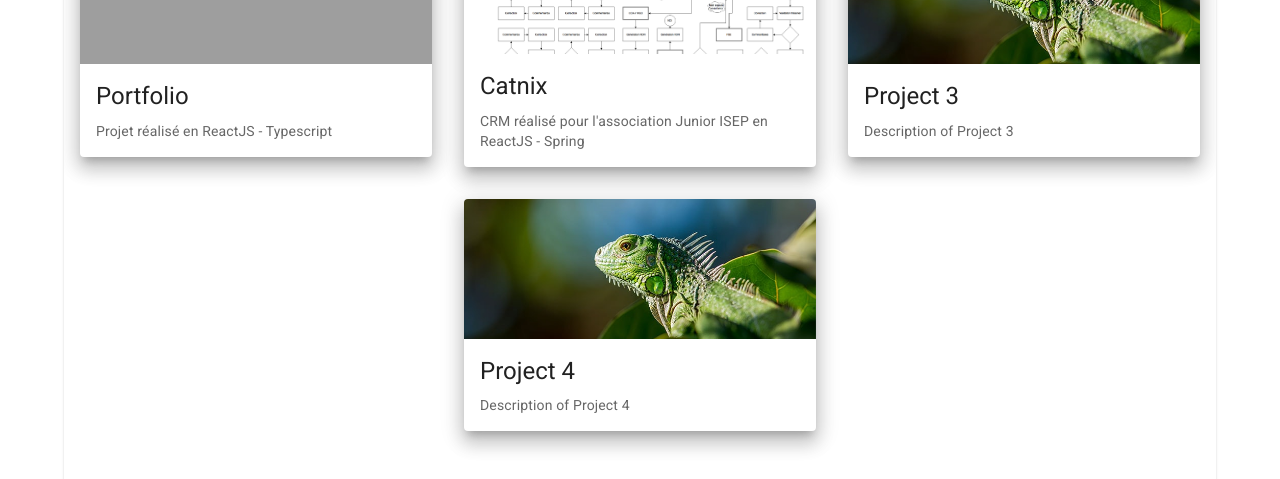
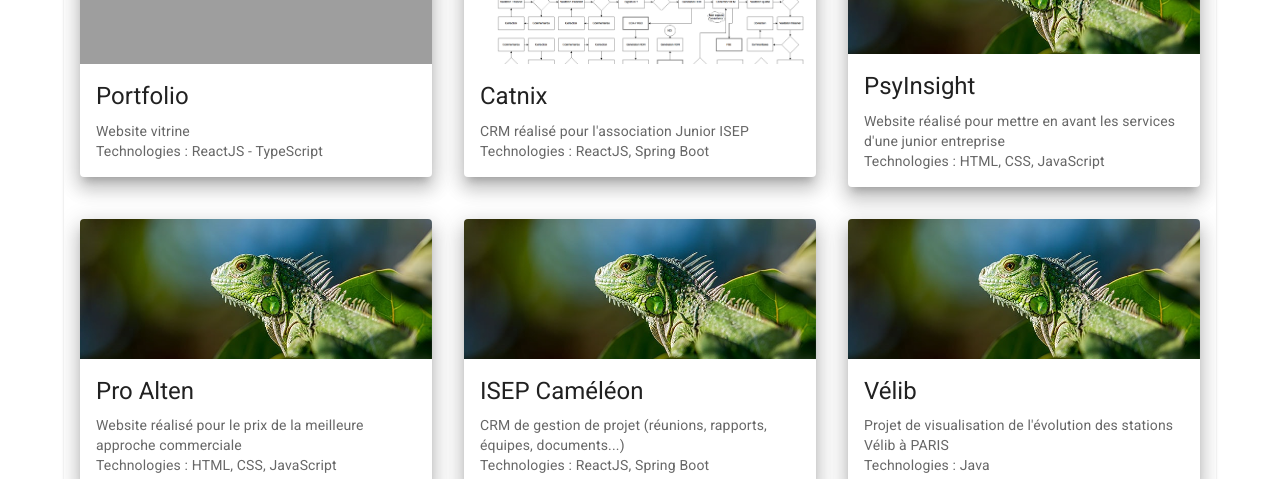
Before and after one commit to VictorGeorgesEly/portfolio, a React (Vite) app: page /portfolio in a window 1280 px wide. Shown: the part 321-800 px from the top of the page. Built offline with nearby package versions, Linux system fonts and the light colour scheme; grey boxes are pictures that could not be loaded.

Commit message:
Fix lag when open a dialog

```diff
--- a/src/components/DialogBox.tsx
+++ b/src/components/DialogBox.tsx
@@ -9,6 +9,7 @@ import {
   Divider,
   Link,
   Slide,
+  Typography,
 } from "@mui/material";
 import { TransitionProps } from "@mui/material/transitions";
 import React from "react";
@@ -18,6 +19,7 @@ interface DialogBoxProps {
     id: number;
     name: string;
     description: string;
+    technologies: string[];
     url: string;
     photo: string;
   };
@@ -62,13 +64,16 @@ export default function DialogBox({
         >
           <img
             src={project.photo}
-            alt="Project"
+            alt={`${project.name} image`}
             style={{ width: "100%", height: "auto" }}
           />
         </Box>
-        <DialogContentText id="alert-dialog-slide-description">
+        <DialogContentText id="alert-dialog-slide-description" sx={{ mt: 2 }}>
           {project.description}
         </DialogContentText>
+        <Typography variant="body2" color="text.secondary">
+          Technologies : {project.technologies.join(", ")}
+        </Typography>
         <Divider sx={{ mb: 2, mt: 2 }} />
         <Link
           href={project.url}
--- a/src/pages/Portfolio.tsx
+++ b/src/pages/Portfolio.tsx
@@ -19,6 +19,7 @@ interface ProjectData {
   id: number;
   name: string;
   description: string;
+  technologies: string[];
   url: string;
   photo: string;
 }
@@ -27,49 +28,94 @@ const projects: ProjectData[] = [
   {
     id: 1,
     name: "Portfolio",
-    description: "Projet réalisé en ReactJS - Typescript",
+    description: "Website vitrine",
+    technologies: ["ReactJS - TypeScript"],
     url: "https://github.com/VictorGeorgesEly/portfolio",
     photo: PortfolioImg,
   },
   {
     id: 2,
     name: "Catnix",
-    description:
-      "CRM réalisé pour l'association Junior ISEP en ReactJS - Spring",
+    description: "CRM réalisé pour l'association Junior ISEP",
+    technologies: ["ReactJS", "Spring Boot"],
     url: "",
     photo: CatnixImg,
   },
   {
     id: 3,
-    name: "Project 3",
-    description: "Description of Project 3",
-    url: "https://github.com",
+    name: "PsyInsight",
+    description:
+      "Website réalisé pour mettre en avant les services d'une junior entreprise",
+    technologies: ["HTML", "CSS", "JavaScript"],
+    url: "https://github.com/VictorGeorgesEly/psyinsight",
     photo: Reptile,
   },
   {
     id: 4,
-    name: "Project 4",
-    description: "Description of Project 4",
-    url: "https://github.com",
+    name: "Pro Alten",
+    description:
+      "Website réalisé pour le prix de la meilleure approche commerciale",
+    technologies: ["HTML", "CSS", "JavaScript"],
+    url: "https://github.com/VictorGeorgesEly/pro_alten",
+    photo: Reptile,
+  },
+  {
+    id: 5,
+    name: "ISEP Caméléon",
+    description:
+      "CRM de gestion de projet (réunions, rapports, équipes, documents...)",
+    technologies: ["ReactJS", "Spring Boot"],
+    url: "https://github.com/VictorGeorgesEly/isep-cameleon",
+    photo: Reptile,
+  },
+  {
+    id: 6,
+    name: "Vélib",
+    description:
+      "Projet de visualisation de l'évolution des stations Vélib à PARIS",
+    technologies: ["Java"],
+    url: "https://github.com/VictorGeorgesEly/theisepsvelibproject",
+    photo: Reptile,
+  },
+  {
+    id: 7,
+    name: "Encryption - decryption",
+    description: "Logiciel de cryptage et de décryptage (x509 - PKCS12)",
+    technologies: ["Java"],
+    url: "https://github.com/VictorGeorgesEly/Encrypt-Decrypt",
+    photo: Reptile,
+  },
+  {
+    id: 8,
+    name: "Setup MacBook",
+    description: "Système de configuration rapide pour un nouveau mac",
+    technologies: ["Ansible"],
+    url: "https://github.com/VictorGeorgesEly/mac-conf",
+    photo: Reptile,
+  },
+  {
+    id: 9,
+    name: "Covid Doctolib",
+    description:
+      "Script permettant de détecter une place de libre pour l'injection d'un vaccin du covid 19",
+    technologies: ["Bash"],
+    url: "https://github.com/VictorGeorgesEly/covid-doctolib",
     photo: Reptile,
   },
   // Add more projects here as needed
 ];
 
 export default function Portfolio(): JSX.Element {
-  const [open, setOpen] = React.useState(false);
   const [selectedProject, setSelectedProject] =
     React.useState<ProjectData | null>(null);
 
-  const handleClickOpen = (project: ProjectData) => {
+  const handleDialogOpen = (project: ProjectData) => {
     setSelectedProject(project);
-    setOpen(true);
   };
 
-  const handleClose = () => {
-    setOpen(false);
+  const handleDialogClose = () => {
+    setSelectedProject(null);
   };
-
   return (
     <Wrapper title="Portfolio">
       <Grid
@@ -91,12 +137,12 @@ export default function Portfolio(): JSX.Element {
               }}
               elevation={12}
             >
-              <CardActionArea onClick={() => handleClickOpen(project)}>
+              <CardActionArea onClick={() => handleDialogOpen(project)}>
                 <CardMedia
                   component="img"
                   height="140"
                   image={project.photo}
-                  alt="project"
+                  alt={`${project.name} image`}
                 />
                 <CardContent>
                   <Typography gutterBottom variant="h5" component="div">
@@ -105,18 +151,21 @@ export default function Portfolio(): JSX.Element {
                   <Typography variant="body2" color="text.secondary">
                     {project.description}
                   </Typography>
+                  <Typography variant="body2" color="text.secondary">
+                    Technologies : {project.technologies.join(", ")}
+                  </Typography>
                 </CardContent>
               </CardActionArea>
-              {selectedProject && (
-                <DialogBox
-                  project={selectedProject}
-                  open={open}
-                  handleClose={handleClose}
-                />
-              )}
             </Card>
           </Grid>
         ))}
+        {selectedProject !== null && (
+          <DialogBox
+            project={selectedProject}
+            open={Boolean(selectedProject)}
+            handleClose={handleDialogClose}
+          />
+        )}
       </Grid>
     </Wrapper>
   );
```
